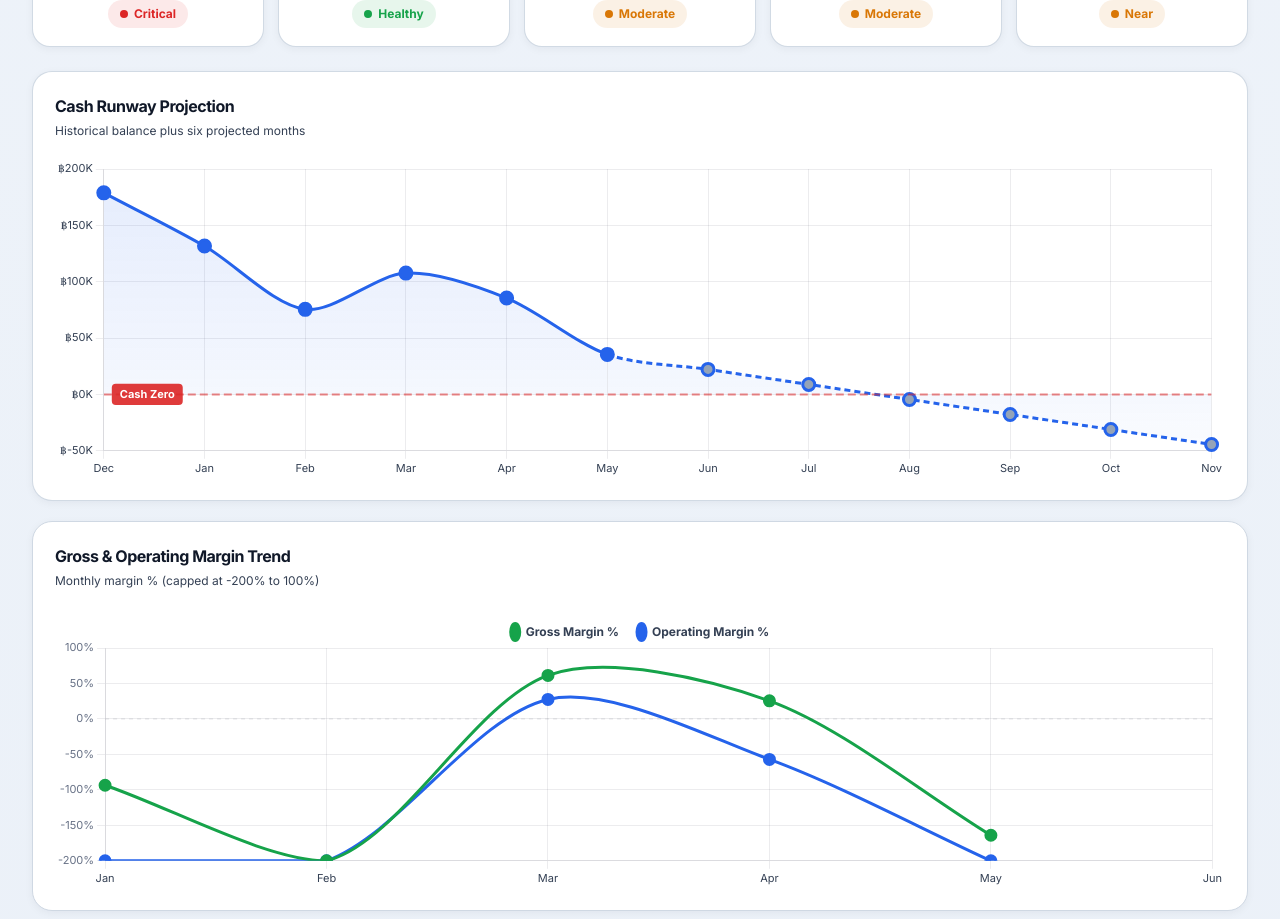
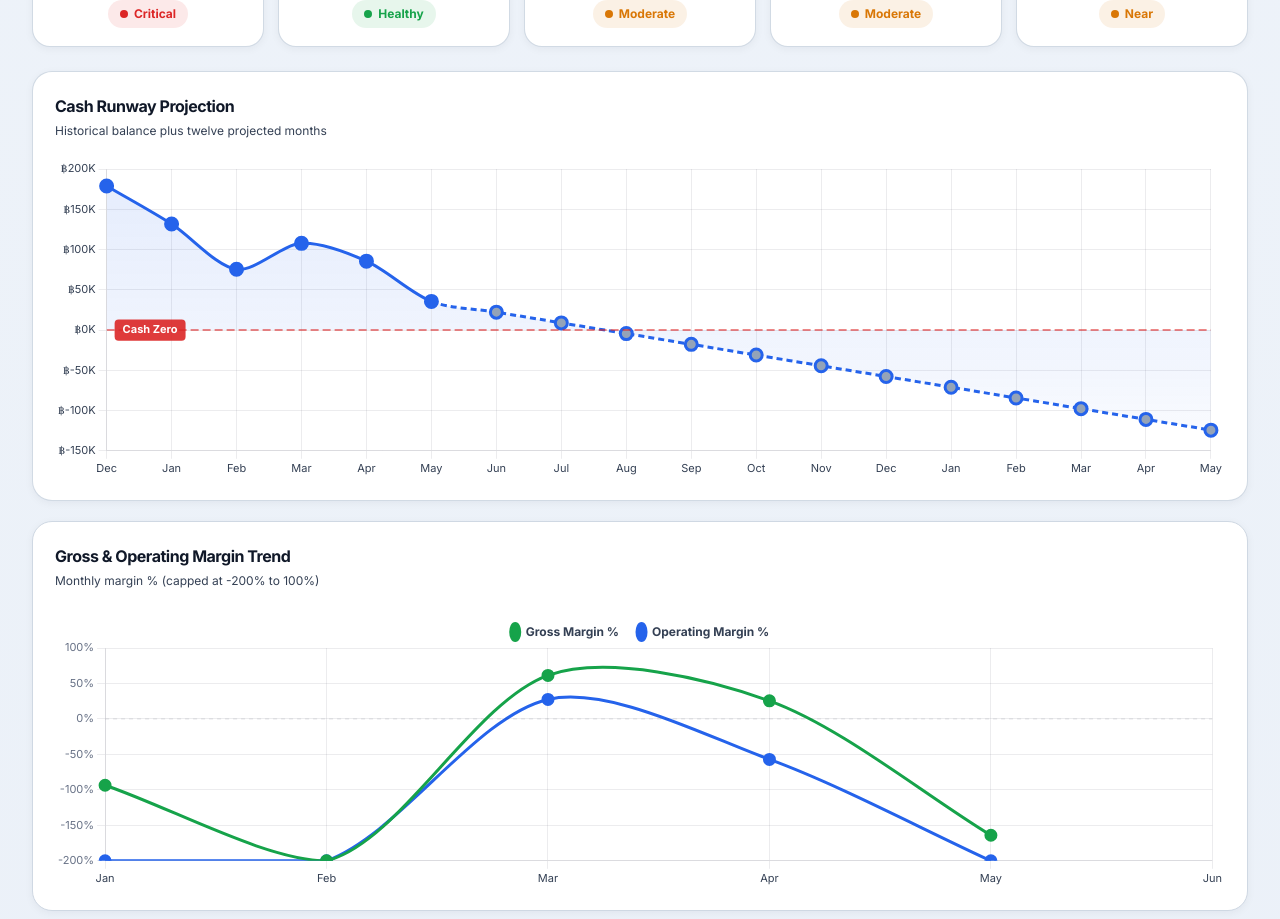
Before and after one commit to Tusgof/Finance_Dashboard, a Next.js app: page / in a window 1280 px wide. Shown: the part 3740-4659 px from the top of the page. Built offline with nearby package versions, Linux system fonts and the light colour scheme.

Commit message:
Extend runway projection horizon

```diff
--- a/components/charts/RunwayChart.tsx
+++ b/components/charts/RunwayChart.tsx
@@ -50,7 +50,7 @@ export default function RunwayChart() {
       : 0;
 
     const lastKnownMonth = monthKeys[monthKeys.length - 1];
-    const futureMonths = Array.from({ length: 6 }, (_, i) => addMonths(lastKnownMonth, i + 1));
+    const futureMonths = Array.from({ length: 12 }, (_, i) => addMonths(lastKnownMonth, i + 1));
     const futureBalances: number[] = [];
     let prevBalance = balancesByMonth.filter((v): v is number => v !== null).at(-1) ?? 0;
     futureMonths.forEach(() => {
@@ -159,7 +159,7 @@ export default function RunwayChart() {
       <div className="chart-header">
         <div>
           <div className="chart-title">Cash Runway Projection</div>
-          <div className="chart-subtitle">Historical balance plus six projected months</div>
+          <div className="chart-subtitle">Historical balance plus twelve projected months</div>
         </div>
       </div>
       <div className="chart-wrapper" style={{ height: 320 }}>
```
